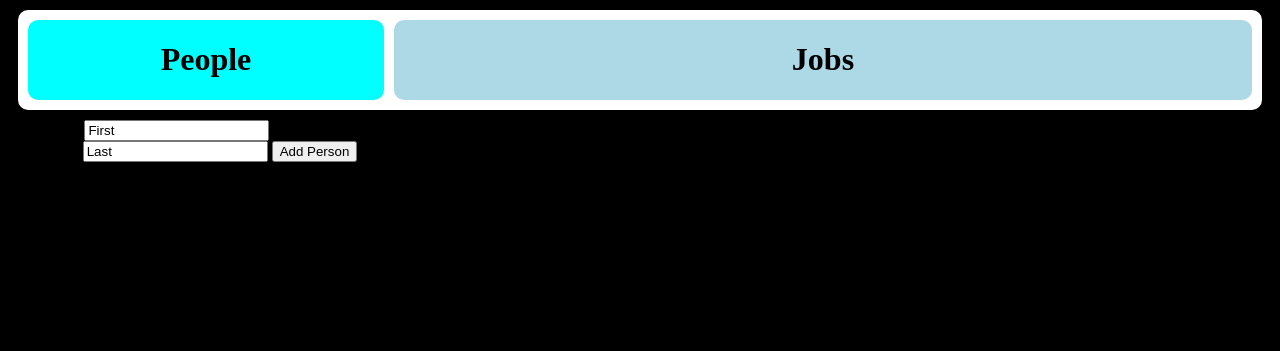
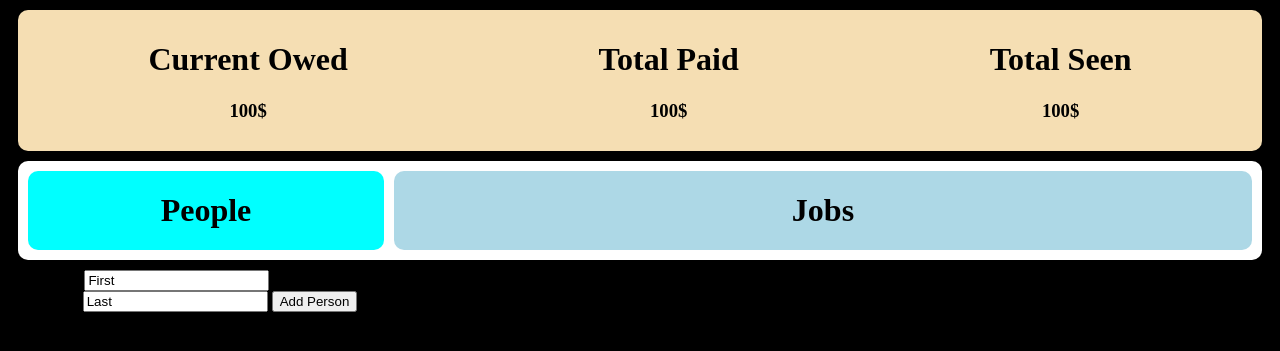
Before and after one commit to WhyDoWeLiveWithoutMeaning/OddJobTracker, a Python web app: template Backend/templates/index.html in a window 1280 px wide. Shown: the top 351 px of the page. Run offline with Jinja, Linux system fonts and the light colour scheme; the template is opened without the code that fills it, so the values that code supplies are empty.

Commit message:
I don't have the skill have good enough messages for this Yet. I'll work on it.

```diff
--- a/Backend/Server.py
+++ b/Backend/Server.py
@@ -31,4 +31,4 @@ async def get(first_name, last_name):
 
 if __name__ == '__main__':
     db.create_table()
-    app.run(port=5500, debug=True)
+    app.run(host="1.29.20.150", port=5500, debug=True)
--- a/Backend/static/css/main.css
+++ b/Backend/static/css/main.css
@@ -1 +1 @@
-html{background-color:#000}html body div.container{background-color:#fff;color:#000;padding:10px;border-radius:10px;margin:10px;box-shadow:0 0 10px 0 rgba(0,0,0,.5);display:grid;grid-template-columns:auto auto auto;-moz-column-gap:10px;column-gap:10px}html body div.container div#people{background-color:aqua;border-radius:10px;grid-column:1;text-align:center}html body div.container div#people ul.click-list{list-style-type:none;padding:0;margin:0}html body div.container div#people ul.click-list li{padding:5px;border-bottom:1px solid #000}html body div.container div#people ul.click-list li:hover{background-color:#ddd}html body div.container div#people ul.click-list li:active{background-color:#ccc}html body div.container div#jobs{background-color:#add8e6;border-radius:10px;grid-column:2/span 3;text-align:center}
+html{background-color:#000}html body div.important-info{background-color:wheat;color:#000;padding:10px;border-radius:10px;margin:10px;box-shadow:0 0 10px 0 rgba(0,0,0,.5);text-align:center;display:grid;grid-template-columns:auto auto auto;-moz-column-gap:10px;column-gap:10px}html body div.container{background-color:#fff;color:#000;padding:10px;border-radius:10px;margin:10px;box-shadow:0 0 10px 0 rgba(0,0,0,.5);display:grid;grid-template-columns:auto auto auto;-moz-column-gap:10px;column-gap:10px}html body div.container div#people{background-color:aqua;border-radius:10px;grid-column:1;text-align:center}html body div.container div#people ul.click-list{list-style-type:none;padding:0;margin:0}html body div.container div#people ul.click-list li{padding:5px;border-bottom:1px solid #000}html body div.container div#people ul.click-list li:hover{background-color:#ddd}html body div.container div#people ul.click-list li:active{background-color:#ccc}html body div.container div#jobs{background-color:#add8e6;border-radius:10px;grid-column:2/span 3;text-align:center}
--- a/Backend/templates/index.html
+++ b/Backend/templates/index.html
@@ -5,6 +5,20 @@
     <link rel="stylesheet" href="{{ url_for('static', filename='css/main.css') }}">
 </head>
 <body>
+    <div class="important-info">
+        <div class="current-owed">
+            <h1>Current Owed</h1>
+            <h3>100$</h3>
+        </div>
+        <div class="total-paid">
+            <h1>Total Paid</h1>
+            <h3>100$</h3>
+        </div>
+        <div class="total-diff">
+            <h1>Total Seen</h1>
+            <h3>100$</h3>
+        </div>
+    </div>
     <div class="container">
         <div id="people">
             <h1>People</h1>
--- a/Frontend/main.css
+++ b/Frontend/main.css
@@ -1 +1 @@
-html{background-color:#000}html body div.container{background-color:#fff;color:#000;padding:10px;border-radius:10px;margin:10px;box-shadow:0 0 10px 0 rgba(0,0,0,.5);display:grid;grid-template-columns:auto auto auto;-moz-column-gap:10px;column-gap:10px}html body div.container div#people{background-color:aqua;border-radius:10px;grid-column:1;text-align:center}html body div.container div#people ul.click-list{list-style-type:none;padding:0;margin:0}html body div.container div#people ul.click-list li{padding:5px;border-bottom:1px solid #000}html body div.container div#people ul.click-list li:hover{background-color:#ddd}html body div.container div#people ul.click-list li:active{background-color:#ccc}html body div.container div#jobs{background-color:#add8e6;border-radius:10px;grid-column:2/span 3;text-align:center}
+html{background-color:#000}html body div.important-info{background-color:wheat;color:#000;padding:10px;border-radius:10px;margin:10px;box-shadow:0 0 10px 0 rgba(0,0,0,.5);text-align:center;display:grid;grid-template-columns:auto auto auto;-moz-column-gap:10px;column-gap:10px}html body div.container{background-color:#fff;color:#000;padding:10px;border-radius:10px;margin:10px;box-shadow:0 0 10px 0 rgba(0,0,0,.5);display:grid;grid-template-columns:auto auto auto;-moz-column-gap:10px;column-gap:10px}html body div.container div#people{background-color:aqua;border-radius:10px;grid-column:1;text-align:center}html body div.container div#people ul.click-list{list-style-type:none;padding:0;margin:0}html body div.container div#people ul.click-list li{padding:5px;border-bottom:1px solid #000}html body div.container div#people ul.click-list li:hover{background-color:#ddd}html body div.container div#people ul.click-list li:active{background-color:#ccc}html body div.container div#jobs{background-color:#add8e6;border-radius:10px;grid-column:2/span 3;text-align:center}
--- a/Frontend/main.scss
+++ b/Frontend/main.scss
@@ -2,6 +2,22 @@ html {
     background-color: black;
 
     body {
+
+        div.important-info {
+            background-color: wheat;
+            color: black;
+            padding: 10px;
+            border-radius: 10px;
+            margin: 10px;
+            box-shadow: 0 0 10px 0 rgba(0, 0, 0, 0.5);
+
+            text-align: center;
+            display: grid;
+            grid-template-columns: auto auto auto;
+            column-gap: 10px;
+
+
+        }
 
         div.container {
             background-color: white;
```
Also changed, not shown: Frontend/index.html (+14 -0 lines), requirements.txt (added, +19 -0 lines).
